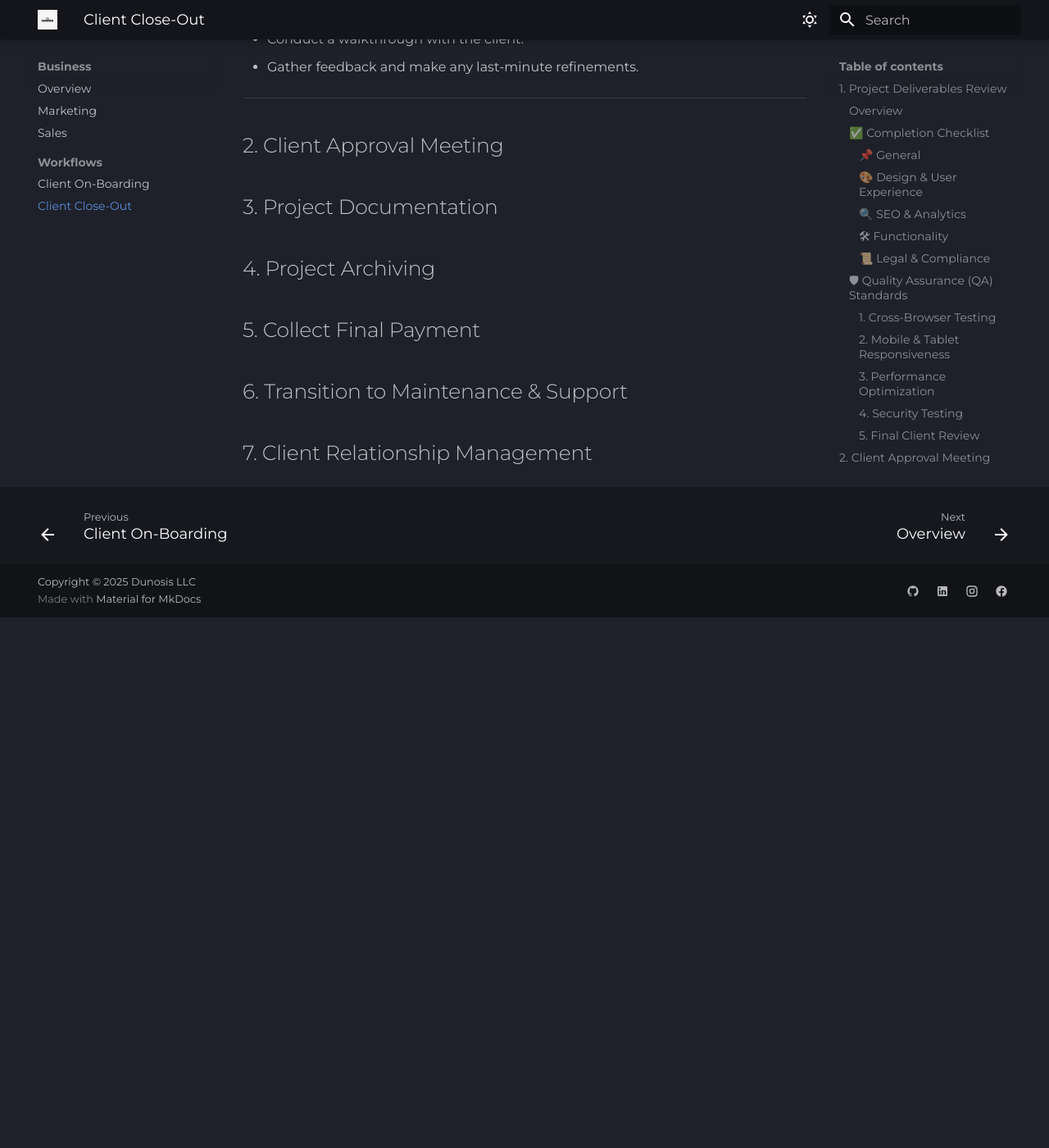
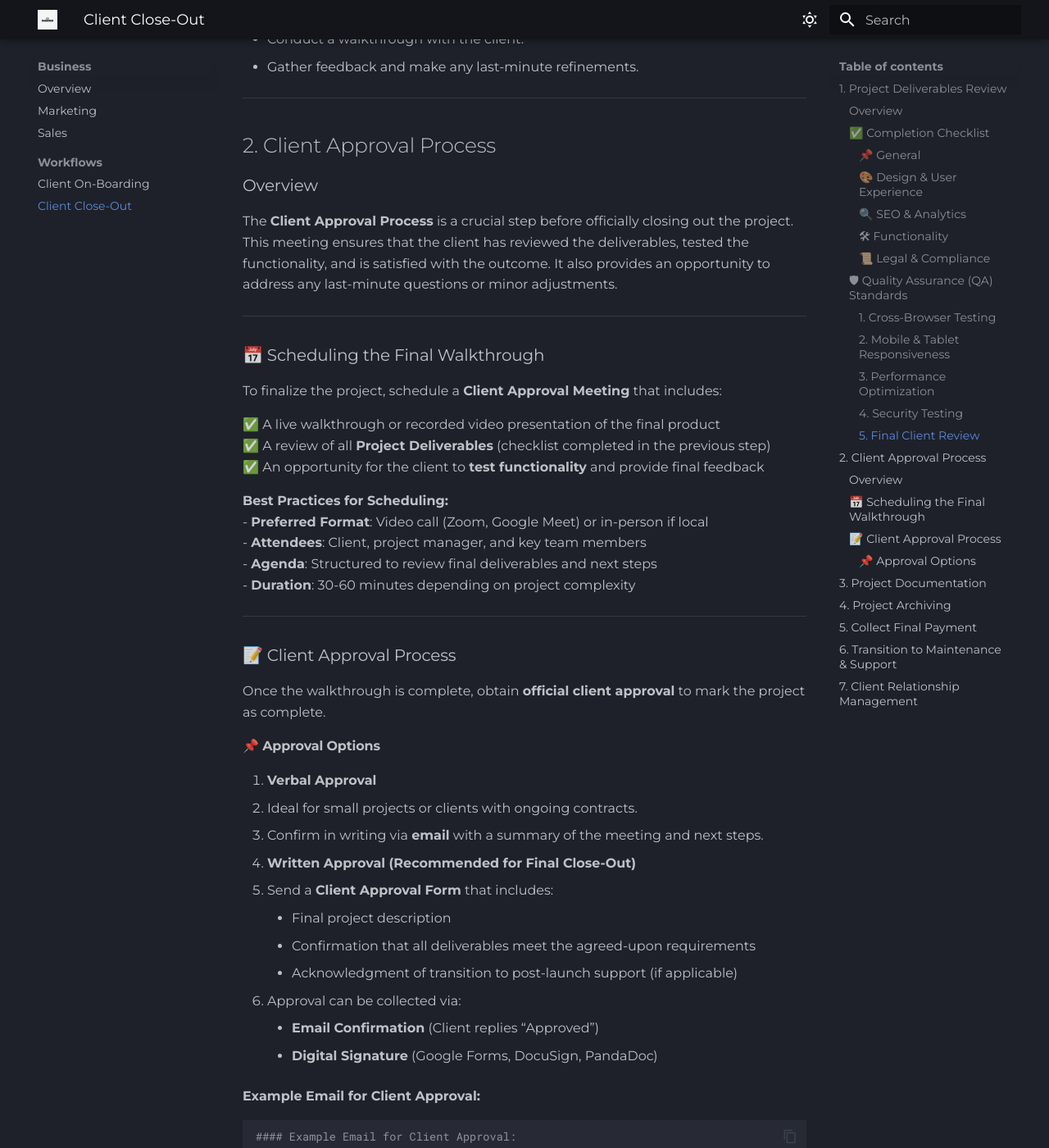
Before and after one commit to wesordonez/dunosis-web-docs, an MkDocs documentation site: the page built from docs/business/workflows/client-close-out.md, in a window 1280 px wide and 1400 px high, scrolled down 2540 px. Shown: the whole window at 82% size. Built offline with MkDocs 1.6.1 and Material for MkDocs 9.7.7, drawn with Linux system fonts in a browser that asks for light colours; emoji names are drawn with the system emoji font; before the commit the page ends 3293 px from its top, so only the background shows below that; some of the changed text lies outside the part shown.

Commit message:
added section for client approval

````diff
--- a/docs/business/workflows/client-close-out.md
+++ b/docs/business/workflows/client-close-out.md
@@ -76,7 +76,74 @@ Before final delivery, the project undergoes **Quality Assurance Testing** to en
 
 ---
 
-## 2. Client Approval Meeting
+## 2. Client Approval Process
+
+### Overview
+The **Client Approval Process** is a crucial step before officially closing out the project. This meeting ensures that the client has reviewed the deliverables, tested the functionality, and is satisfied with the outcome. It also provides an opportunity to address any last-minute questions or minor adjustments.
+
+---
+
+### 📅 Scheduling the Final Walkthrough
+
+To finalize the project, schedule a **Client Approval Meeting** that includes:
+
+✅ A live walkthrough or recorded video presentation of the final product
+✅ A review of all **Project Deliverables** (checklist completed in the previous step)
+✅ An opportunity for the client to **test functionality** and provide final feedback
+
+**Best Practices for Scheduling:**
+- **Preferred Format**: Video call (Zoom, Google Meet) or in-person if local
+- **Attendees**: Client, project manager, and key team members
+- **Agenda**: Structured to review final deliverables and next steps
+- **Duration**: 30-60 minutes depending on project complexity
+
+---
+
+### 📝 Client Approval Process
+
+Once the walkthrough is complete, obtain **official client approval** to mark the project as complete.
+
+#### 📌 Approval Options
+1. **Verbal Approval**
+   - Ideal for small projects or clients with ongoing contracts.
+   - Confirm in writing via **email** with a summary of the meeting and next steps.
+
+2. **Written Approval (Recommended for Final Close-Out)**
+   - Send a **Client Approval Form** that includes:
+     - Final project description
+     - Confirmation that all deliverables meet the agreed-upon requirements
+     - Acknowledgment of transition to post-launch support (if applicable)
+   - Approval can be collected via:
+     - **Email Confirmation** (Client replies “Approved”)
+     - **Digital Signature** (Google Forms, DocuSign, PandaDoc)
+
+**Example Email for Client Approval:**
+
+```markdown
+#### Example Email for Client Approval:
+
+Subject: Final Approval - [Project Name]
+
+Hi [Client's Name],
+
+Thank you for taking the time to review the final version of your [website/application].
+We have completed all project deliverables, and everything is ready for launch.
+
+Please confirm your approval by replying to this email with “Approved” or by signing the attached approval document.
+
+Next Steps:
+- We will proceed with [handover training/post-launch support] as discussed.
+- Your project will be considered **officially closed** upon approval.
+
+Let us know if you have any final requests before approval.
+
+Best,
+[Your Name]
+Dunosis Team
+
+```
+
+---
 
 ## 3. Project Documentation
 
````
